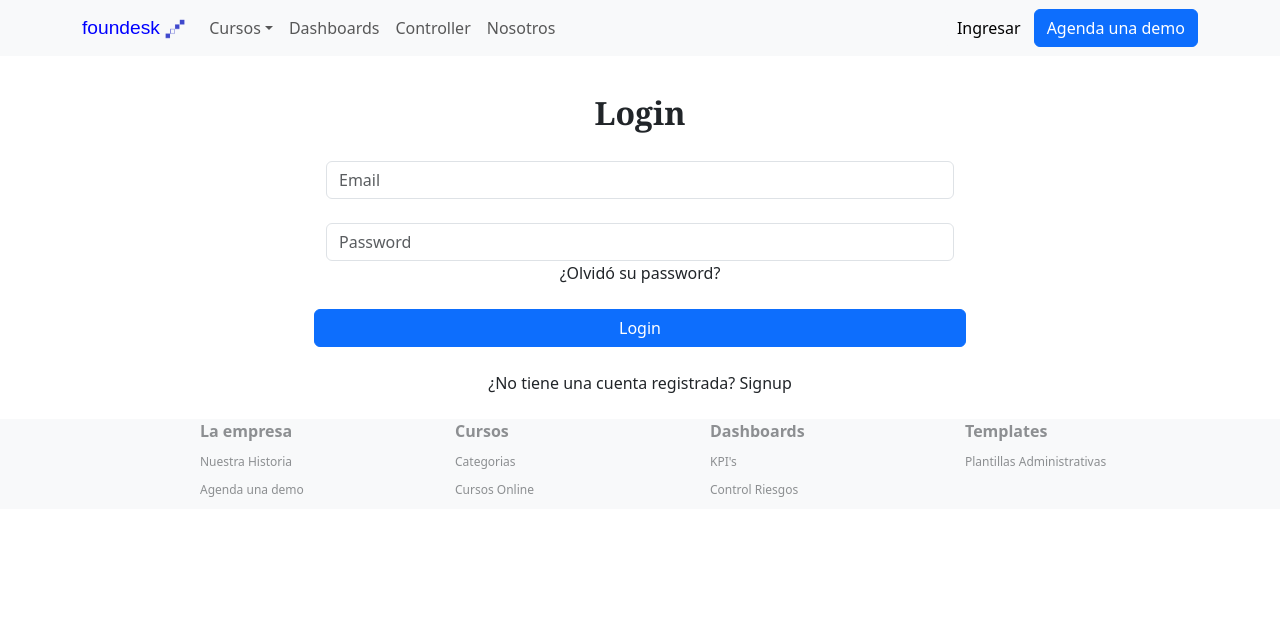
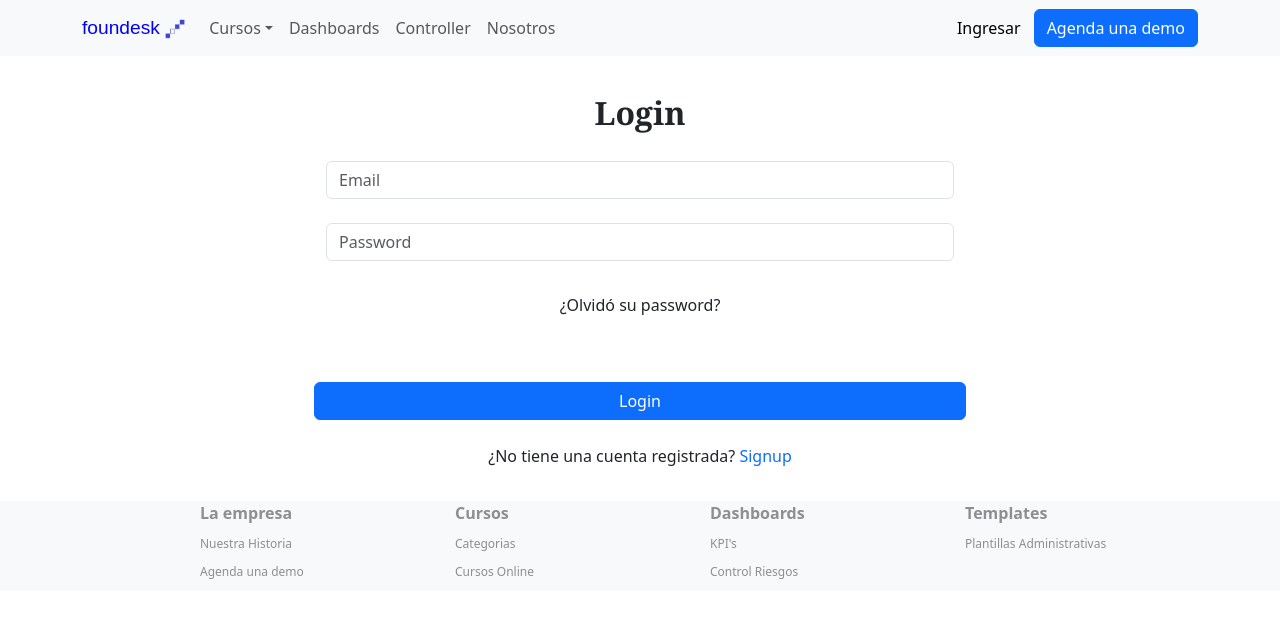
Before and after one commit to Cristianibanezvillarroel/foundesk, a React (Vite) app: page /#/login in a window 1280 px wide. Shown: the top 618 px of the page. Built offline with nearby package versions, Linux system fonts and the light colour scheme.

Commit message:
creacion de funcionalidad en signup

```diff
--- a/src/estilos.css
+++ b/src/estilos.css
@@ -584,6 +584,15 @@
     font-family: Georgia, 'Times New Roman', Times, serif;
 }
 
-#login-text {
+.login-text {
     text-align: center;
+    text-decoration: none;
+    margin-bottom: 5%;
 }
+
+#button-login {
+    margin-top: 5%;
+}
+#login-forgot {
+    margin-top: 5%;
+}
--- a/src/pages/Login.jsx
+++ b/src/pages/Login.jsx
@@ -1,6 +1,7 @@
 import React from 'react'
 import { Button, Col, Container, Row } from 'react-bootstrap'
 import Form from 'react-bootstrap/Form';
+import { Link } from 'react-router-dom';
 
 export const Login = () => {
   return (
@@ -16,14 +17,15 @@ export const Login = () => {
             <Col>
             <Form.Control type="password" placeholder="Password" />
             </Col>
-            <Col md={12} id='login-text' className='mb-4'>
+            <Col md={12} className='login-text' id='login-forgot' >
             ¿Olvidó su password?
             </Col>
-            <Button md={2} className='mb-4' variant='primary'>
+            <Button md={2} id='button-login' className='mb-4' variant='primary'>
                 Login
             </Button>
-            <Col md={12} id='login-text' className='mb-4'>
-            ¿No tiene una cuenta registrada? Signup
+            <Col md={12} className='login-text'>
+            ¿No tiene una cuenta registrada?
+            <Link className='login-text' to='/signup'>   Signup</Link>
             </Col>
         </Row>
     </Container>
--- a/src/pages/Signup.jsx
+++ b/src/pages/Signup.jsx
@@ -1,8 +1,68 @@
-import React from 'react'
+import React, { useState } from 'react'
 import { Button, Col, Container, Row } from 'react-bootstrap'
 import Form from 'react-bootstrap/Form';
+import { Link } from 'react-router-dom';
 
 export const Signup = () => {
+
+  const [show, setShow] = useState(false)
+  const [message, setMessage] = useState()
+
+  const [valueEmail, setValueEmail] = useState('')
+  const handleChangeEmail = (e) => {
+    setValueEmail(e.target.value);
+  }
+
+  const [valueName, setValueName] = useState('')
+  const handleChangeName = (e) => {
+    setValueName(e.target.value);
+  }
+
+  const [valuePassword, setValuePassword] = useState('')
+  const handleChangePassword = (e) => {
+    setValuePassword(e.target.value);
+  }
+
+  const [valuePasswordConfirm, setValuePasswordConfirm] = useState('')
+  const handleChangePasswordConfirm = (e) => {
+    setValuePasswordConfirm(e.target.value);
+  }
+
+  const url = 'https://api-foundesk.onrender.com/v1/signup';
+
+  const fetchSignup = async () => {
+    const response = await fetch(url, {
+      method: 'POST',
+      body: JSON.stringify({
+        email: valueEmail,
+        name: valueName,
+        password: valuePassword
+      }),
+      headers: {
+        'Content-Type': 'application/json',
+        'Access-Control-Allow-Origin': '*'
+      }
+    })
+    const responseData = await response.json()
+    console.log(responseData)
+    setMessage(responseData.message)
+    setShow(true);
+  }
+
+  if (show) {
+    return (
+      <div className="App">
+        <Container className='p-4'>
+          <Alert variant="success" onClose={() => setShow(false)} dismissible >
+            <Alert.Heading>{message}</Alert.Heading>
+            <p>
+              Cierre esta ventana para volver al menu</p>
+          </Alert>
+        </Container>
+      </div>
+    );
+  }
+
   return (
     <>
       <Container className='login-grid'>
@@ -11,22 +71,23 @@ export const Signup = () => {
             Signup
           </Col>
           <Col md={12} className='mb-4'>
-            <Form.Control type="text" placeholder="Nombre" />
+            <Form.Control onChange={handleChangeName} type="text" placeholder="Nombre" />
           </Col>
           <Col md={12} className='mb-4'>
-            <Form.Control type="text" placeholder="Email" />
+            <Form.Control onChange={handleChangeEmail} type="text" placeholder="Email" />
           </Col>
           <Col>
-            <Form.Control type="password" placeholder="Crear Password" />
+            <Form.Control onChange={handleChangePassword} type="password" placeholder="Crear Password" />
           </Col>
           <Col>
-            <Form.Control type="password" placeholder="Confirmar Password" />
+            <Form.Control onChange={handleChangePasswordConfirm} type="password" placeholder="Confirmar Password" />
           </Col>
-            <Button md={2} className='mb-4' variant='primary'>
+          <Button onClick={fetchSignup} md={2} id='button-login' className='mb-4' variant='primary'>
             Signup
           </Button>
-            <Col md={12} id='login-text' className='mb-4'>
-            ¿Ya tiene una cuenta registrada? Login
+          <Col md={12} className='login-text'>
+            ¿Ya tiene una cuenta registrada?
+            <Link className='login-text' to='/login'>   Login</Link>
           </Col>
         </Row>
       </Container>
```
Lines whose indentation alone changed are shown as unchanged.
